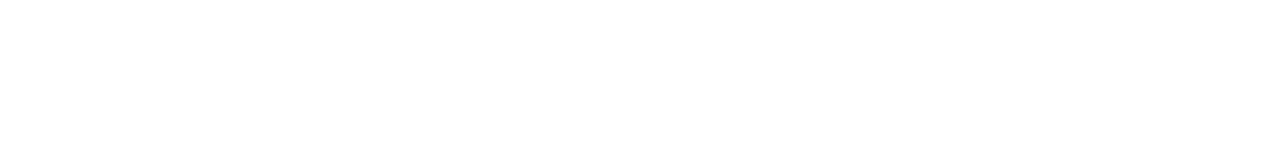
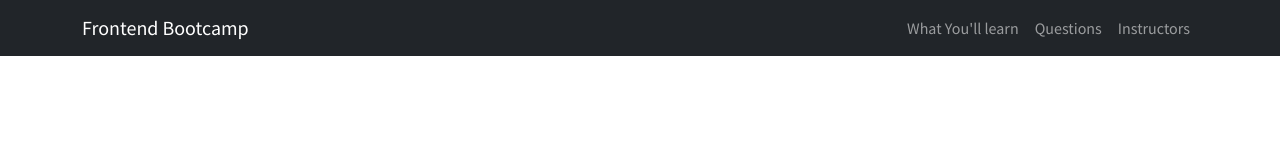
Before and after one commit to amandrafino/boot-traversy, a website: page index.html in a window 1280 px wide. Drawn offline with nearby package versions, Linux system fonts and the light colour scheme.

Commit message:
modified index
added navigation menu

```diff
--- a/index.html
+++ b/index.html
@@ -14,9 +14,35 @@
   <link rel="stylesheet" href="css/style.css">
 </head>
 <body>
-  <div class="container">
 
-  </div><!-- end Container -->
+
+    <nav class="navbar navbar-expand-lg bg-dark navbar-dark">
+      <div class="container">
+        <a href="#" class="navbar-brand">Frontend Bootcamp</a>
+
+        <button class="navbar-toggler" type="button"
+        data-bs-toggle="collapse" data-bs-target="#navmenu">
+
+          <span class="navbar-toggler-icon"></span>
+        </button>
+
+        <div class="collapse navbar-collapse" id="navmenu">
+          <ul class="navbar-nav ms-auto">
+            <li class="nav-item">
+              <a href="#learn" class="nav-link">What You'll learn</a>
+            </li>
+            <li class="nav-item">
+              <a href="#questions" class="nav-link">Questions</a>
+            </li>
+            <li class="nav-item">
+              <a href="#instructors" class="nav-link">Instructors</a>
+            </li>
+          </ul>
+        </div>
+      </div><!-- end container -->
+    </nav><!-- end nav -->
+
+
 
   <!-- Script -->
   <script src="node_modules/bootstrap/dist/js/bootstrap.bundle.js"></script>
```
